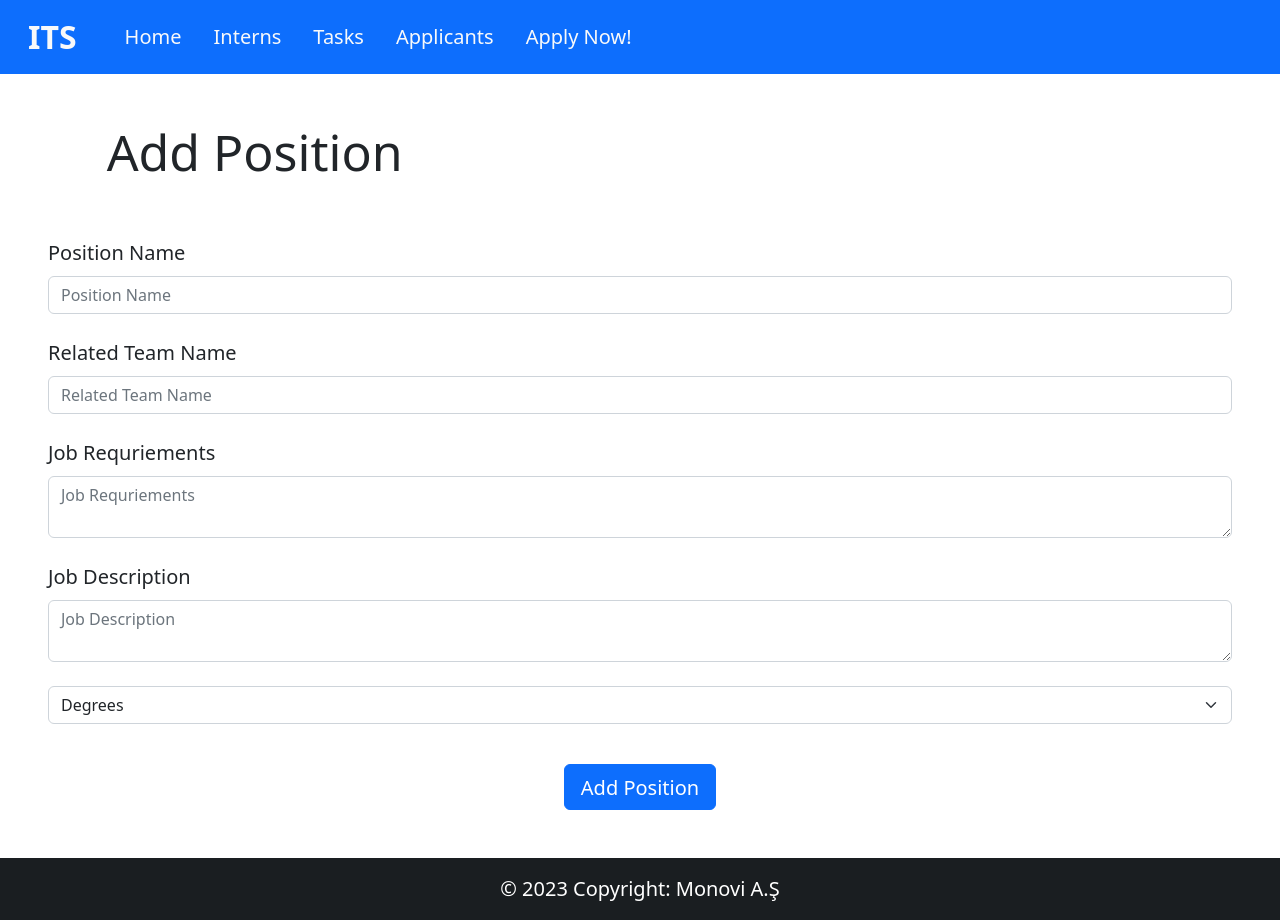
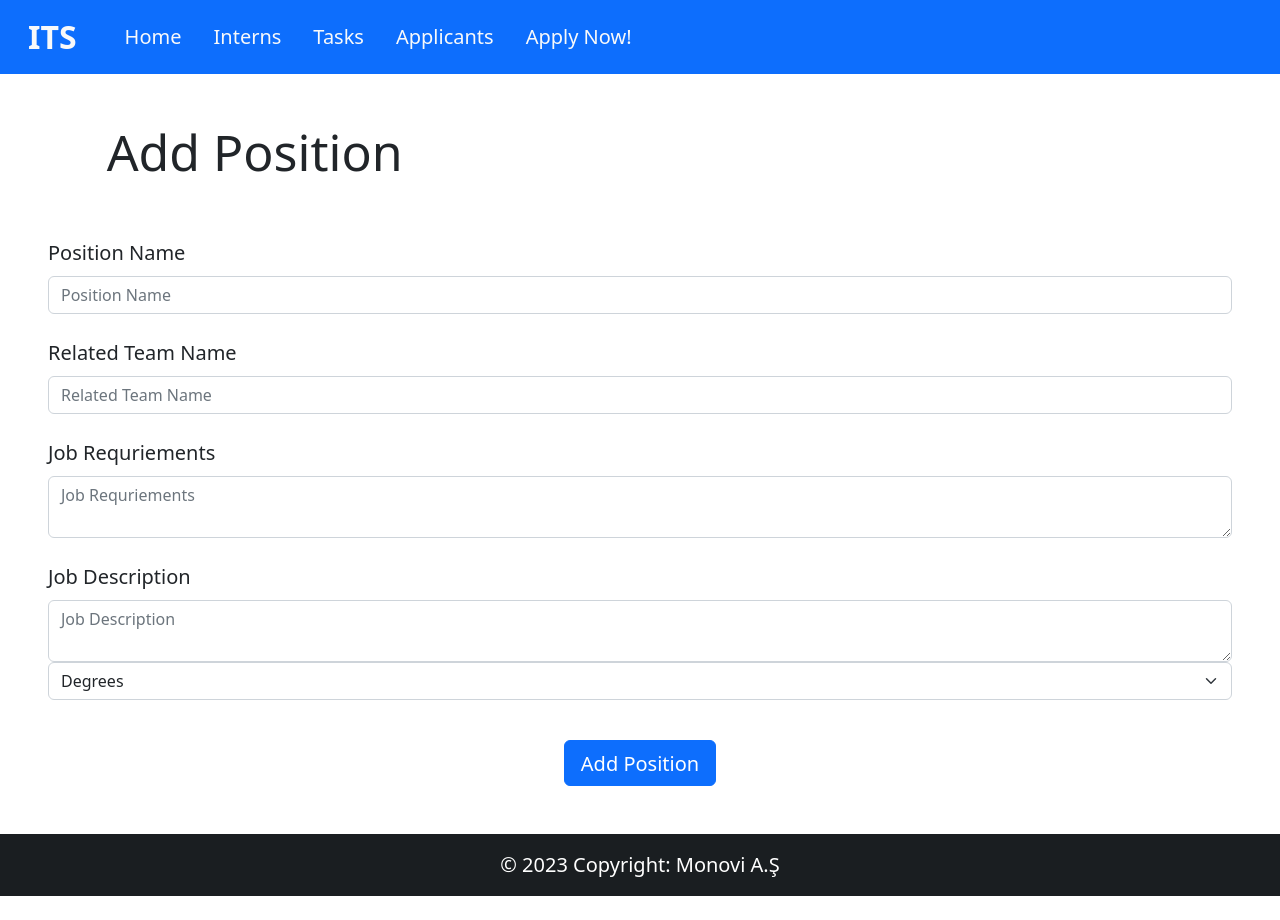
Before and after one commit to YarkinAta00/Intern_tracking_system, a Vue app in the folder deneme/: page /addposition in a window 1280 px wide. After the commit the page ends 896 px from the top, so only its background shows below. Built offline with nearby package versions, Linux system fonts and the light colour scheme.

Commit message:
mt-4 deleted from dropdown component

```diff
--- a/deneme/src/components/DropdownMenu.vue
+++ b/deneme/src/components/DropdownMenu.vue
@@ -9,7 +9,7 @@ export default {
 }
 </script>
 <template>
- <select class="form-select mt-4" aria-label="Default select example">
+ <select class="form-select" aria-label="Default select example">
       <option selected>{{ defaultSelect }}</option>
       <option value="1">Software Engineering</option>
       <option value="2">Computer Engineering</option>
```
